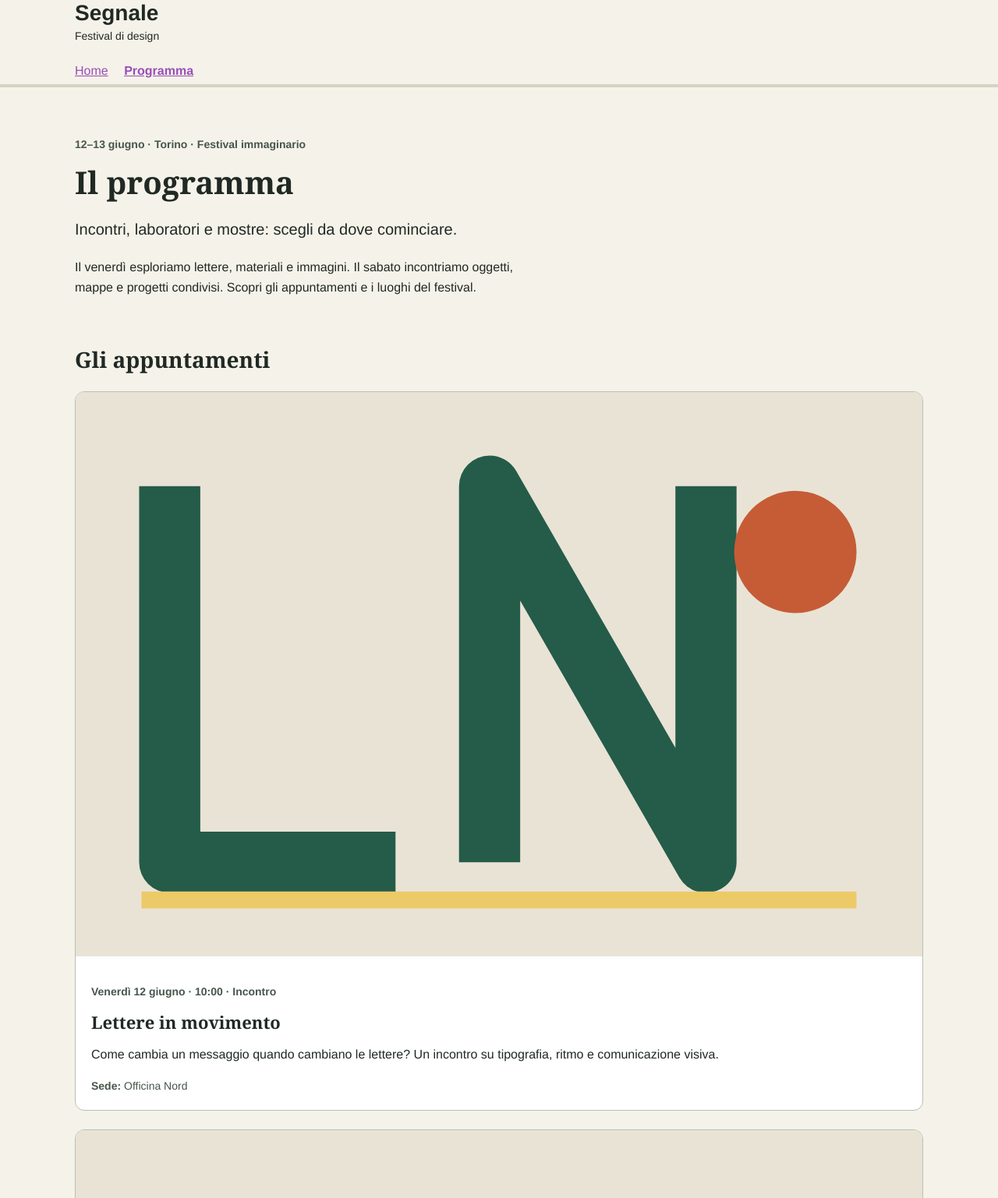
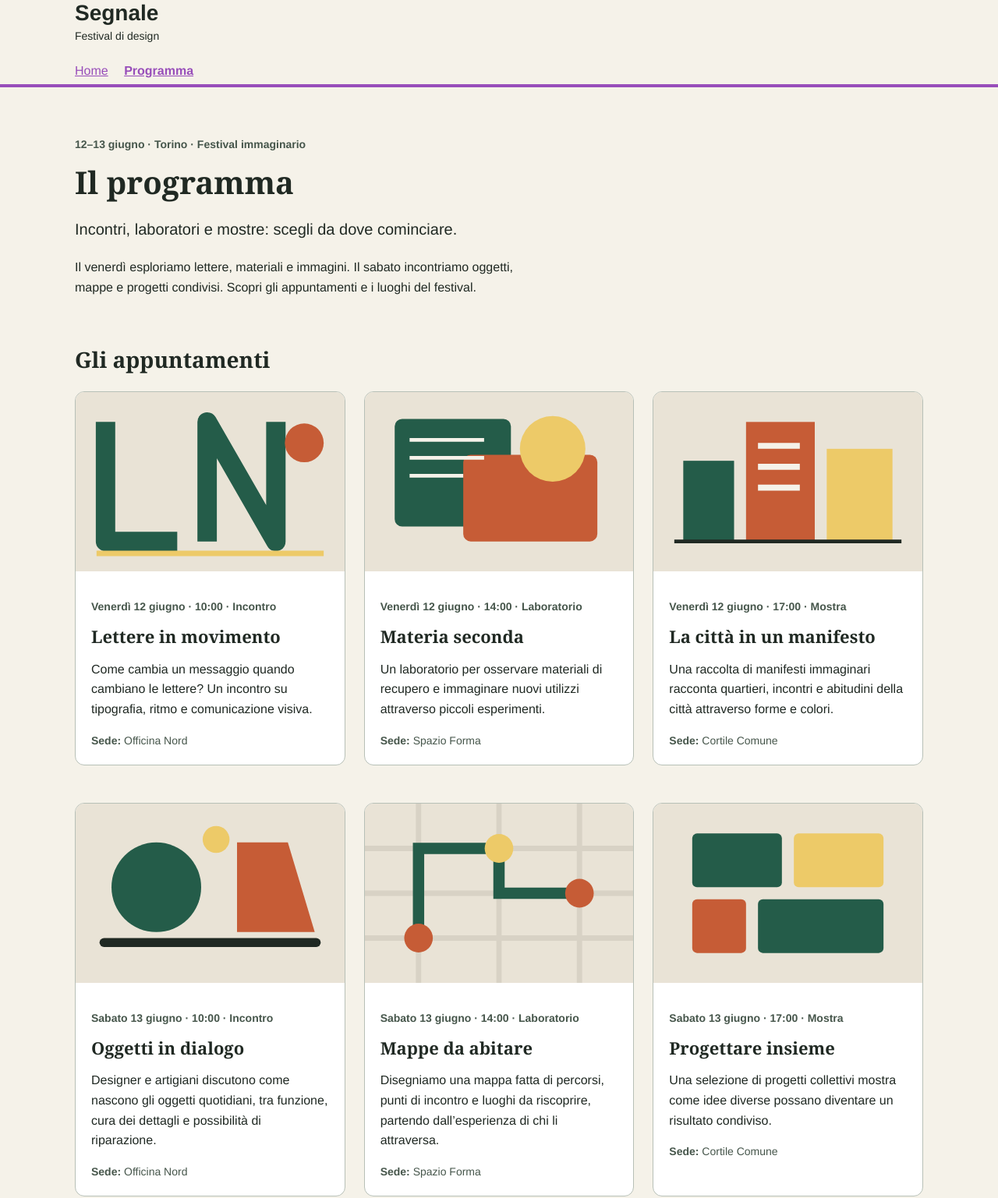
Before and after one commit to vincim34-a11y/festival-segnale, a plain HTML site: page programma.html in a window 1280 px wide. Shown: the top 1537 px of the page at 78% size. Drawn offline with Linux system fonts and the light colour scheme.

Commit message:
Responsiveness

```diff
--- a/style.css
+++ b/style.css
@@ -45,7 +45,7 @@ a:focus-visible {
 
 .site-header {
   padding: .0rem 0;
-  border-bottom: 4px solid #d8d2c5;
+  border-bottom: 4px solid var(--colore-primario);
 }
 
 .brand {
@@ -156,7 +156,15 @@ h3 {
   margin-bottom: 0.5rem;
 }
 
-/* Qui inseriremo la regola .event-grid durante la demo. */
+.event-grid {
+  display: grid;
+  grid-template-columns: repeat(2, minmax(0, 1fr));
+  gap: 1.5rem;
+}
+
+.event-card {
+  margin-bottom: 0;
+}
 
 .event-card {
   margin-bottom: 1.5rem;
@@ -205,4 +213,14 @@ h3 {
   top: 1rem;
 }
 
-/* Qui aggiungeremo la media query durante la demo. */
+@media (max-width: 600px) {
+  .event-grid {
+    grid-template-columns: 1fr;
+  }
+}
+
+@media (min-width: 1024px) {
+  .event-grid {
+    grid-template-columns: repeat(3, minmax(0, 1fr));
+  }
+}
```
